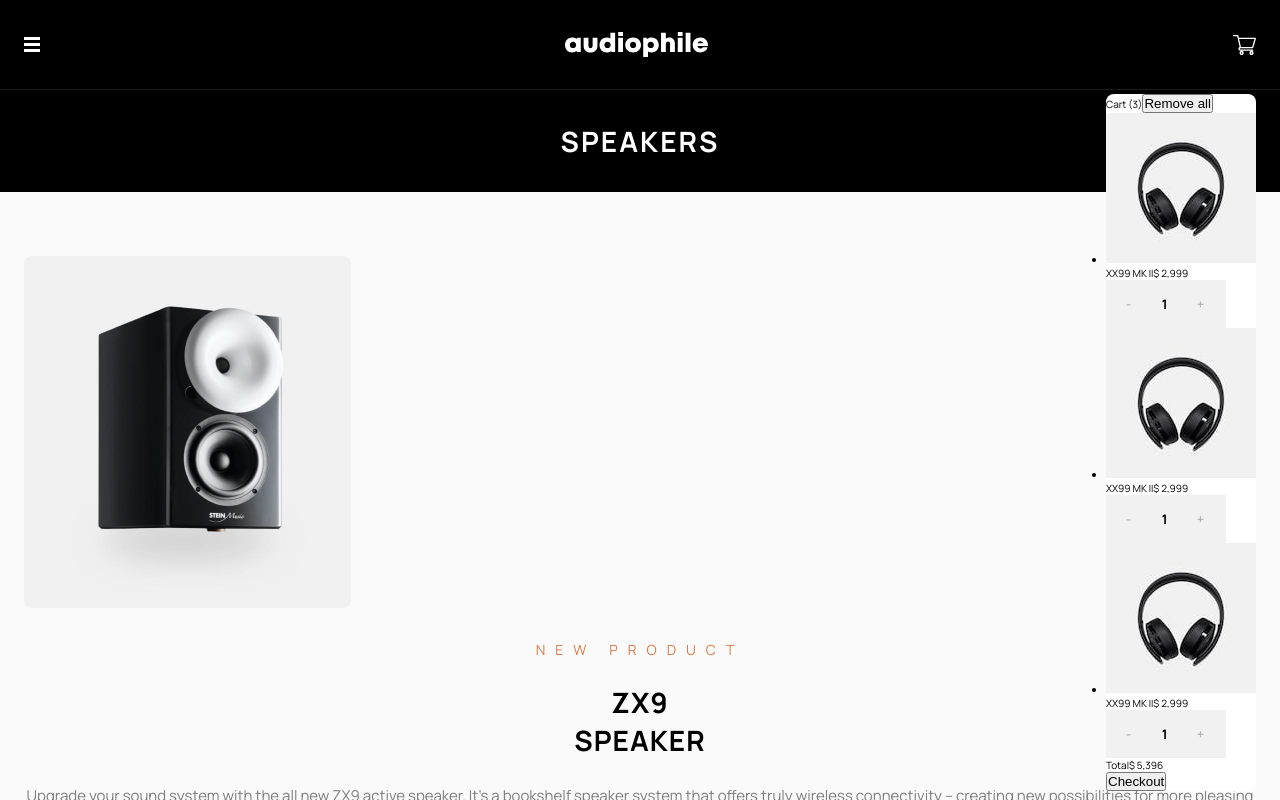
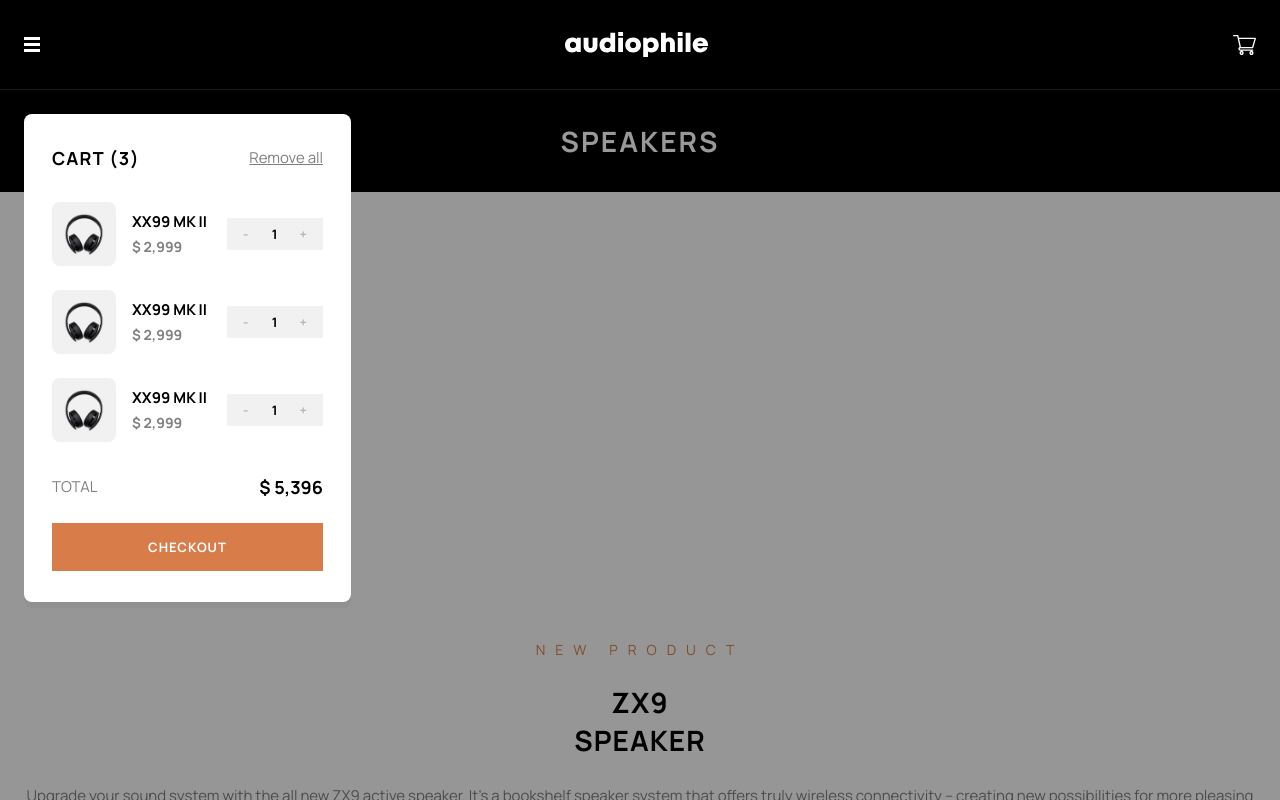
Before and after one commit to AdamHaniff/Audiophile-E-Commerce-Website, a React (Create React App) app: page /speakers in a window 1280 px wide. Both pictures are taken after a click on the icon 1244 px from the left and 44 px from the top of the page. Shown: the top 800 px of the page. Built offline with nearby package versions, Linux system fonts and the light colour scheme.

Commit message:
Created Overlay component

```diff
--- a/src/components/cart/CartItem.js
+++ b/src/components/cart/CartItem.js
@@ -3,6 +3,7 @@ import Quantity from "../ui/Quantity";
 function CartItem() {
   return (
     <li className="cart__item">
+      <div className="cart__item-img-name">
         <img
           className="cart__item-img"
           src="/assets/cart/image-xx99-mark-two-headphones.jpg"
@@ -12,6 +13,7 @@ function CartItem() {
           <span className="cart__item-name">XX99 MK II</span>
           <span className="cart__item-price">$ 2,999</span>
         </div>
+      </div>
       <Quantity />
     </li>
   );
--- a/src/components/ui/Header.js
+++ b/src/components/ui/Header.js
@@ -2,6 +2,7 @@ import { useLocation } from "react-router-dom";
 import Logo from "./Logo";
 import { useState } from "react";
 import Cart from "../cart/Cart";
+import Overlay from "./Overlay";
 
 function Header() {
   // STATE
@@ -28,7 +29,6 @@ function Header() {
         </g>
       </svg>
       <Logo />
-      <div className="header__cart-logo">
       <svg
         className="header__cart"
         width="23"
@@ -43,7 +43,7 @@ function Header() {
         />
       </svg>
       {isCartOpen && <Cart />}
-      </div>
+      <Overlay isVisible={isCartOpen} />
     </header>
   );
 }
--- /dev/null
+++ b/src/components/ui/Overlay.js
@@ -0,0 +1,7 @@
+function Overlay({ isVisible }) {
+  return (
+    <div className={`overlay ${isVisible ? "overlay--visible" : ""}`}></div>
+  );
+}
+
+export default Overlay;
--- a/src/css/main.css
+++ b/src/css/main.css
@@ -27,9 +27,6 @@ body {
   justify-content: space-between;
   padding: 3.2rem 2.4rem;
   border-bottom: 0.1rem solid rgba(255, 255, 255, 0.104);
-}
-.header__cart-logo {
-  position: relative;
 }
 .header__hamburger, .header__cart {
   display: block;
@@ -629,12 +626,124 @@ body {
 }
 
 .cart {
-  position: absolute;
+  position: fixed;
   border-radius: 0.8rem;
   background: #fff;
   z-index: 999;
-  top: 5.9rem;
-  right: 0;
+  top: 11.4rem;
+  right: 2.4;
+  max-width: 32.7rem;
+  width: 100vw;
+  padding: 3.1rem 2.8rem;
+  display: flex;
+  flex-direction: column;
+  gap: 3.2rem;
+}
+.cart__header-remove {
+  display: flex;
+  align-items: center;
+  justify-content: space-between;
+}
+.cart__header {
+  color: #000;
+  font-size: 1.8rem;
+  font-weight: 700;
+  letter-spacing: 0.1286rem;
+  text-transform: uppercase;
+}
+.cart__remove {
+  color: rgba(0, 0, 0, 0.5);
+  font-family: inherit;
+  font-size: 1.5rem;
+  line-height: 2.5rem;
+  text-decoration-line: underline;
+  background: none;
+  border: none;
+}
+.cart__items {
+  display: flex;
+  flex-direction: column;
+  gap: 2.4rem;
+}
+.cart__item {
+  display: flex;
+  align-items: center;
+  justify-content: space-between;
+}
+.cart__item .quantity {
+  max-width: 9.6rem;
+  height: 3.2rem;
+}
+.cart__item-img-name {
+  display: flex;
+  align-items: center;
+  gap: 1.6rem;
+}
+.cart__item-img {
+  display: block;
+  width: 6.4rem;
+  height: 6.4rem;
+  border-radius: 0.8rem;
+}
+.cart__item-name-price {
+  display: flex;
+  flex-direction: column;
+}
+.cart__item-name {
+  color: #000;
+  font-size: 1.5rem;
+  font-weight: 700;
+  line-height: 2.5rem;
+}
+.cart__item-price {
+  color: rgba(0, 0, 0, 0.5);
+  font-size: 1.4rem;
+  font-weight: 700;
+  line-height: 2.5rem;
+}
+.cart__total-checkout {
+  display: flex;
+  flex-direction: column;
+  gap: 2.4rem;
+}
+.cart__total-price {
+  display: flex;
+  align-items: center;
+  justify-content: space-between;
+}
+.cart__total-text {
+  color: rgba(0, 0, 0, 0.5);
+  font-size: 1.5rem;
+  line-height: 2.5rem;
+  text-transform: uppercase;
+}
+.cart__price {
+  color: #000;
+  font-size: 1.8rem;
+  font-weight: 700;
+}
+.cart__checkout {
+  height: 4.8rem;
+  border: none;
+  background: #d87d4a;
+  color: #fff;
+  font-family: inherit;
+  font-size: 1.3rem;
+  font-weight: 700;
+  letter-spacing: 0.1rem;
+  text-transform: uppercase;
+}
+
+.overlay {
+  position: fixed;
+  top: 9rem;
+  inset-inline: 0;
+  bottom: 0;
+  background: rgba(0, 0, 0, 0.4);
+  z-index: 998;
+  opacity: 0;
+  pointer-events: none;
+  transition: opacity 0.3s ease;
 }
 
 .header--rangoon-green {
@@ -642,4 +751,9 @@ body {
 }
 .header--black {
   background: #000;
+}
+
+.overlay--visible {
+  opacity: 1;
+  pointer-events: all;
 }/*# sourceMappingURL=main.css.map */
--- a/src/sass/main.scss
+++ b/src/sass/main.scss
@@ -13,6 +13,7 @@ $color-white-49-percent: rgba(255, 255, 255, 0.4964);
 $color-white-50-percent: rgba(255, 255, 255, 0.5);
 $color-white-75-percent: rgba(255, 255, 255, 0.75);
 $color-black-25-percent: rgba(0, 0, 0, 0.25);
+$color-black-40-percent: rgba(0, 0, 0, 0.4);
 $color-black-50-percent: rgba(0, 0, 0, 0.5);
 
 // ********** FONT-FAMILY **********
@@ -62,10 +63,6 @@ body {
   justify-content: space-between;
   padding: 3.2rem 2.4rem;
   border-bottom: 0.1rem solid $color-white-10-percent;
-
-  &__cart-logo {
-    position: relative;
-  }
 
   &__hamburger,
   &__cart {
@@ -750,12 +747,141 @@ body {
 
 // ************** CART **************
 .cart {
-  position: absolute;
+  position: fixed;
   border-radius: 0.8rem;
   background: $color-white;
   z-index: 999;
-  top: 5.9rem;
-  right: 0;
+  top: 11.4rem;
+  right: 2.4;
+  max-width: 32.7rem;
+  width: 100vw;
+  padding: 3.1rem 2.8rem;
+  display: flex;
+  flex-direction: column;
+  gap: 3.2rem;
+
+  &__header-remove {
+    display: flex;
+    align-items: center;
+    justify-content: space-between;
+  }
+
+  &__header {
+    color: $color-black;
+    font-size: 1.8rem;
+    font-weight: $fw-bold;
+    letter-spacing: 0.1286rem;
+    text-transform: uppercase;
+  }
+
+  &__remove {
+    color: $color-black-50-percent;
+    font-family: inherit;
+    font-size: 1.5rem;
+    line-height: 2.5rem;
+    text-decoration-line: underline;
+    background: none;
+    border: none;
+  }
+
+  &__items {
+    display: flex;
+    flex-direction: column;
+    gap: 2.4rem;
+  }
+
+  &__item {
+    display: flex;
+    align-items: center;
+    justify-content: space-between;
+
+    & .quantity {
+      max-width: 9.6rem;
+      height: 3.2rem;
+    }
+  }
+
+  &__item-img-name {
+    display: flex;
+    align-items: center;
+    gap: 1.6rem;
+  }
+
+  &__item-img {
+    display: block;
+    width: 6.4rem;
+    height: 6.4rem;
+    border-radius: 0.8rem;
+  }
+
+  &__item-name-price {
+    display: flex;
+    flex-direction: column;
+  }
+
+  &__item-name {
+    color: $color-black;
+    font-size: 1.5rem;
+    font-weight: $fw-bold;
+    line-height: 2.5rem;
+  }
+
+  &__item-price {
+    color: $color-black-50-percent;
+    font-size: 1.4rem;
+    font-weight: $fw-bold;
+    line-height: 2.5rem;
+  }
+
+  &__total-checkout {
+    display: flex;
+    flex-direction: column;
+    gap: 2.4rem;
+  }
+
+  &__total-price {
+    display: flex;
+    align-items: center;
+    justify-content: space-between;
+  }
+
+  &__total-text {
+    color: $color-black-50-percent;
+    font-size: 1.5rem;
+    line-height: 2.5rem;
+    text-transform: uppercase;
+  }
+
+  &__price {
+    color: $color-black;
+    font-size: 1.8rem;
+    font-weight: $fw-bold;
+  }
+
+  &__checkout {
+    height: 4.8rem;
+    border: none;
+    background: $color-raw-sienna;
+    color: $color-white;
+    font-family: inherit;
+    font-size: 1.3rem;
+    font-weight: $fw-bold;
+    letter-spacing: 0.1rem;
+    text-transform: uppercase;
+  }
+}
+
+// ************ OVERLAY ************
+.overlay {
+  position: fixed;
+  top: 9rem;
+  inset-inline: 0;
+  bottom: 0;
+  background: $color-black-40-percent;
+  z-index: 998;
+  opacity: 0;
+  pointer-events: none;
+  transition: opacity 0.3s ease;
 }
 
 // ********* DYNAMIC STYLES *********
@@ -768,3 +894,10 @@ body {
     background: $color-black;
   }
 }
+
+.overlay {
+  &--visible {
+    opacity: 1;
+    pointer-events: all;
+  }
+}
```
Also changed, not shown: 1 other file (tests, documents, lock files or other folders). Lines whose indentation alone changed are shown as unchanged.
